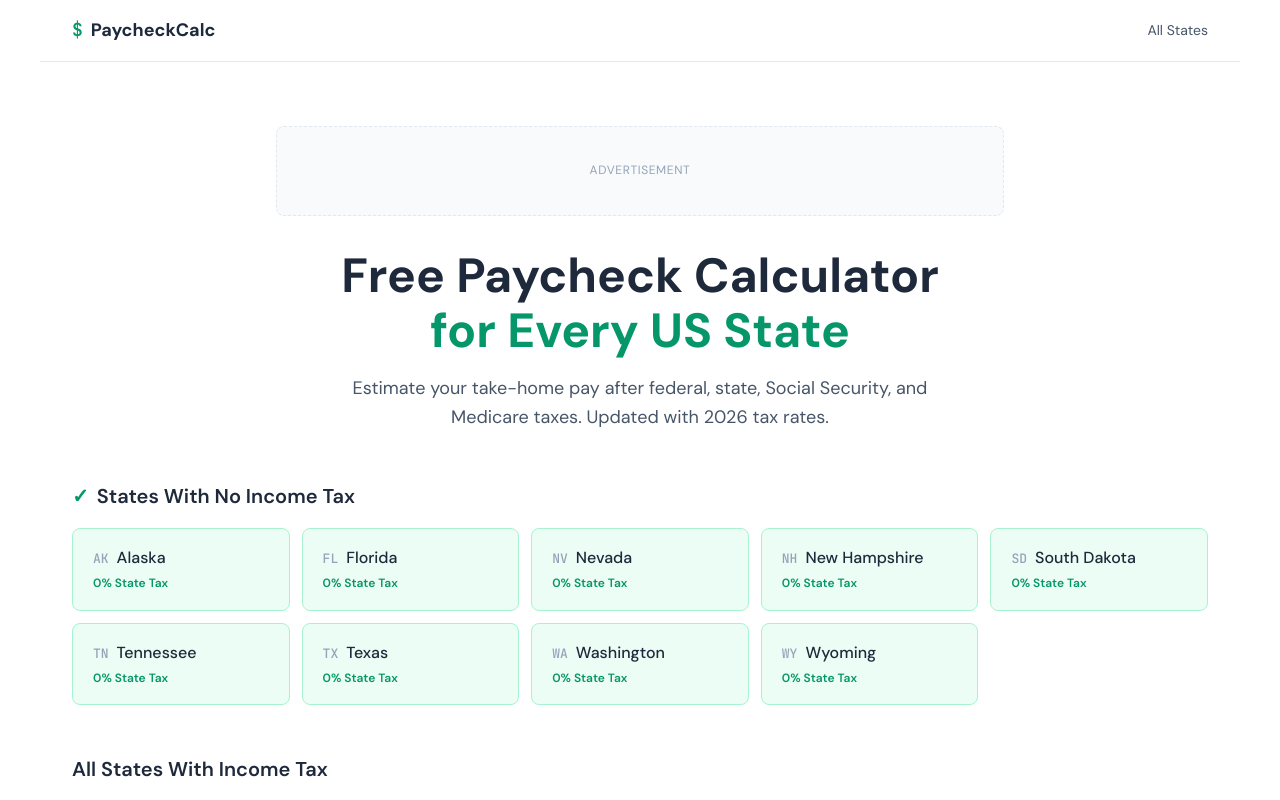
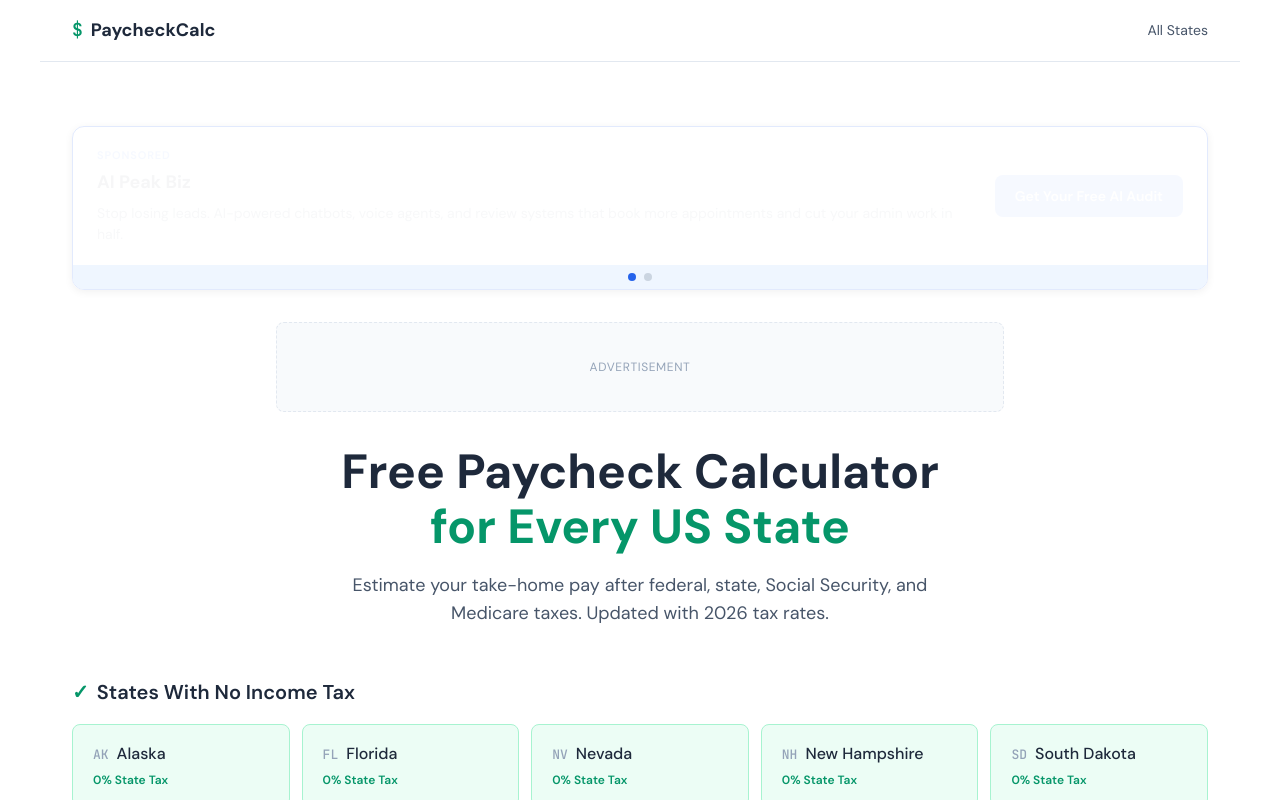
Before and after one commit to wyliestevens/paycheck-calculator, a Next.js app: page / in a window 1280 px wide. Shown: the top 800 px of the page. Built offline with nearby package versions, Linux system fonts and the light colour scheme.

Commit message:
Add rotating ad banners and footer backlinks for AI Peak Biz and Frontline Legal Nurse

```diff
--- a/src/app/layout.tsx
+++ b/src/app/layout.tsx
@@ -1,5 +1,6 @@
 import type { Metadata } from 'next'
 import './globals.css'
+import RotatingBanner from '@/components/RotatingBanner'
 
 export const metadata: Metadata = {
   title: 'Free Paycheck Calculator by State | Estimate Your Take-Home Pay 2026',
@@ -45,7 +46,9 @@ export default function RootLayout({ children }: { children: React.ReactNode })
           </div>
         </nav>
         <main style={{ maxWidth: '1200px', margin: '0 auto', padding: '2rem' }}>
+          <RotatingBanner />
           {children}
+          <RotatingBanner />
         </main>
         <footer
           style={{
@@ -60,6 +63,34 @@ export default function RootLayout({ children }: { children: React.ReactNode })
           }}
         >
           <p>PaycheckCalc provides estimates for informational purposes only. Tax calculations are based on 2026 federal and state rates for single filers. Consult a tax professional for precise figures.</p>
+          <div
+            style={{
+              marginTop: '1rem',
+              display: 'flex',
+              justifyContent: 'center',
+              gap: '1.5rem',
+              flexWrap: 'wrap',
+              fontSize: '0.8125rem',
+            }}
+          >
+            <a
+              href="https://www.aipeakbiz.com"
+              target="_blank"
+              rel="noopener"
+              style={{ color: 'var(--accent)' }}
+            >
+              AI Peak Biz
+            </a>
+            <span style={{ color: 'var(--border)' }}>|</span>
+            <a
+              href="https://www.frontlinelegalnurse.com"
+              target="_blank"
+              rel="noopener"
+              style={{ color: 'var(--accent)' }}
+            >
+              Frontline Legal Nurse Consulting
+            </a>
+          </div>
           <p style={{ marginTop: '0.5rem' }}>&copy; {new Date().getFullYear()} PaycheckCalc. All rights reserved.</p>
         </footer>
       </body>
--- /dev/null
+++ b/src/components/RotatingBanner.tsx
@@ -0,0 +1,168 @@
+'use client'
+
+import { useState, useEffect } from 'react'
+
+interface Ad {
+  title: string
+  description: string
+  cta: string
+  url: string
+  bgColor: string
+  accentColor: string
+}
+
+const ads: Ad[] = [
+  {
+    title: 'AI Peak Biz',
+    description: 'Stop losing leads. AI-powered chatbots, voice agents, and review systems that book more appointments and cut your admin work in half.',
+    cta: 'Get Your Free AI Audit',
+    url: 'https://www.aipeakbiz.com',
+    bgColor: '#eff6ff',
+    accentColor: '#2563eb',
+  },
+  {
+    title: 'Frontline Legal Nurse Consulting',
+    description: '20 years of healthcare expertise behind every case review. Stronger demand packages, better case strategy, higher settlements.',
+    cta: 'Request a Case Review',
+    url: 'https://www.frontlinelegalnurse.com',
+    bgColor: '#f0fdf4',
+    accentColor: '#059669',
+  },
+]
+
+export default function RotatingBanner() {
+  const [currentAd, setCurrentAd] = useState(0)
+  const [fade, setFade] = useState(true)
+
+  useEffect(() => {
+    const interval = setInterval(() => {
+      setFade(false)
+      setTimeout(() => {
+        setCurrentAd((prev) => (prev + 1) % ads.length)
+        setFade(true)
+      }, 400)
+    }, 6000)
+    return () => clearInterval(interval)
+  }, [])
+
+  const ad = ads[currentAd]
+
+  return (
+    <div
+      style={{
+        margin: '2rem 0',
+        borderRadius: '12px',
+        overflow: 'hidden',
+        border: `1px solid ${ad.accentColor}22`,
+        boxShadow: '0 2px 8px rgba(0,0,0,0.06)',
+        transition: 'border-color 0.4s ease',
+      }}
+    >
+      <a
+        href={ad.url}
+        target="_blank"
+        rel="noopener"
+        style={{
+          display: 'block',
+          textDecoration: 'none',
+          color: 'inherit',
+          padding: '1.25rem 1.5rem',
+          background: ad.bgColor,
+          opacity: fade ? 1 : 0,
+          transition: 'opacity 0.4s ease, background 0.4s ease',
+        }}
+      >
+        <div
+          style={{
+            display: 'flex',
+            alignItems: 'center',
+            justifyContent: 'space-between',
+            flexWrap: 'wrap',
+            gap: '1rem',
+          }}
+        >
+          <div style={{ flex: '1 1 400px' }}>
+            <div
+              style={{
+                fontSize: '0.6875rem',
+                textTransform: 'uppercase',
+                letterSpacing: '0.08em',
+                color: ad.accentColor,
+                fontWeight: 600,
+                marginBottom: '0.25rem',
+              }}
+            >
+              Sponsored
+            </div>
+            <div
+              style={{
+                fontSize: '1.125rem',
+                fontWeight: 700,
+                color: '#1e293b',
+                marginBottom: '0.375rem',
+              }}
+            >
+              {ad.title}
+            </div>
+            <div
+              style={{
+                fontSize: '0.875rem',
+                color: '#475569',
+                lineHeight: 1.5,
+              }}
+            >
+              {ad.description}
+            </div>
+          </div>
+          <div
+            style={{
+              background: ad.accentColor,
+              color: '#fff',
+              padding: '0.625rem 1.25rem',
+              borderRadius: '8px',
+              fontSize: '0.875rem',
+              fontWeight: 600,
+              whiteSpace: 'nowrap',
+              transition: 'transform 0.15s ease',
+            }}
+          >
+            {ad.cta}
+          </div>
+        </div>
+      </a>
+      <div
+        style={{
+          display: 'flex',
+          justifyContent: 'center',
+          gap: '0.5rem',
+          padding: '0.5rem',
+          background: ad.bgColor,
+          transition: 'background 0.4s ease',
+        }}
+      >
+        {ads.map((_, i) => (
+          <button
+            key={i}
+            onClick={(e) => {
+              e.preventDefault()
+              setFade(false)
+              setTimeout(() => {
+                setCurrentAd(i)
+                setFade(true)
+              }, 300)
+            }}
+            style={{
+              width: '8px',
+              height: '8px',
+              borderRadius: '50%',
+              border: 'none',
+              cursor: 'pointer',
+              background: i === currentAd ? ad.accentColor : '#cbd5e1',
+              transition: 'background 0.3s ease',
+            }}
+          />
+        ))}
+      </div>
+    </div>
+  )
+}
```
